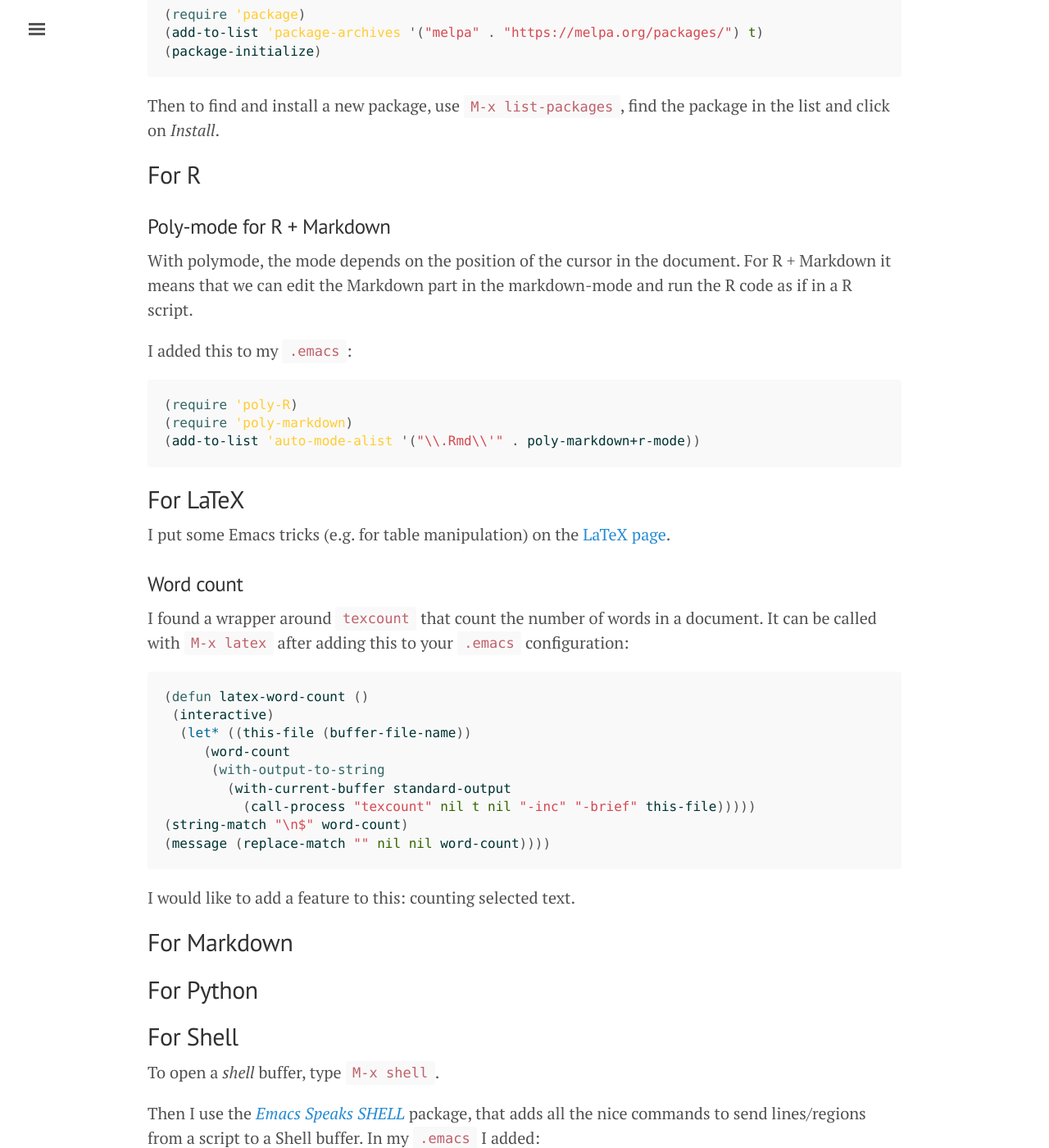
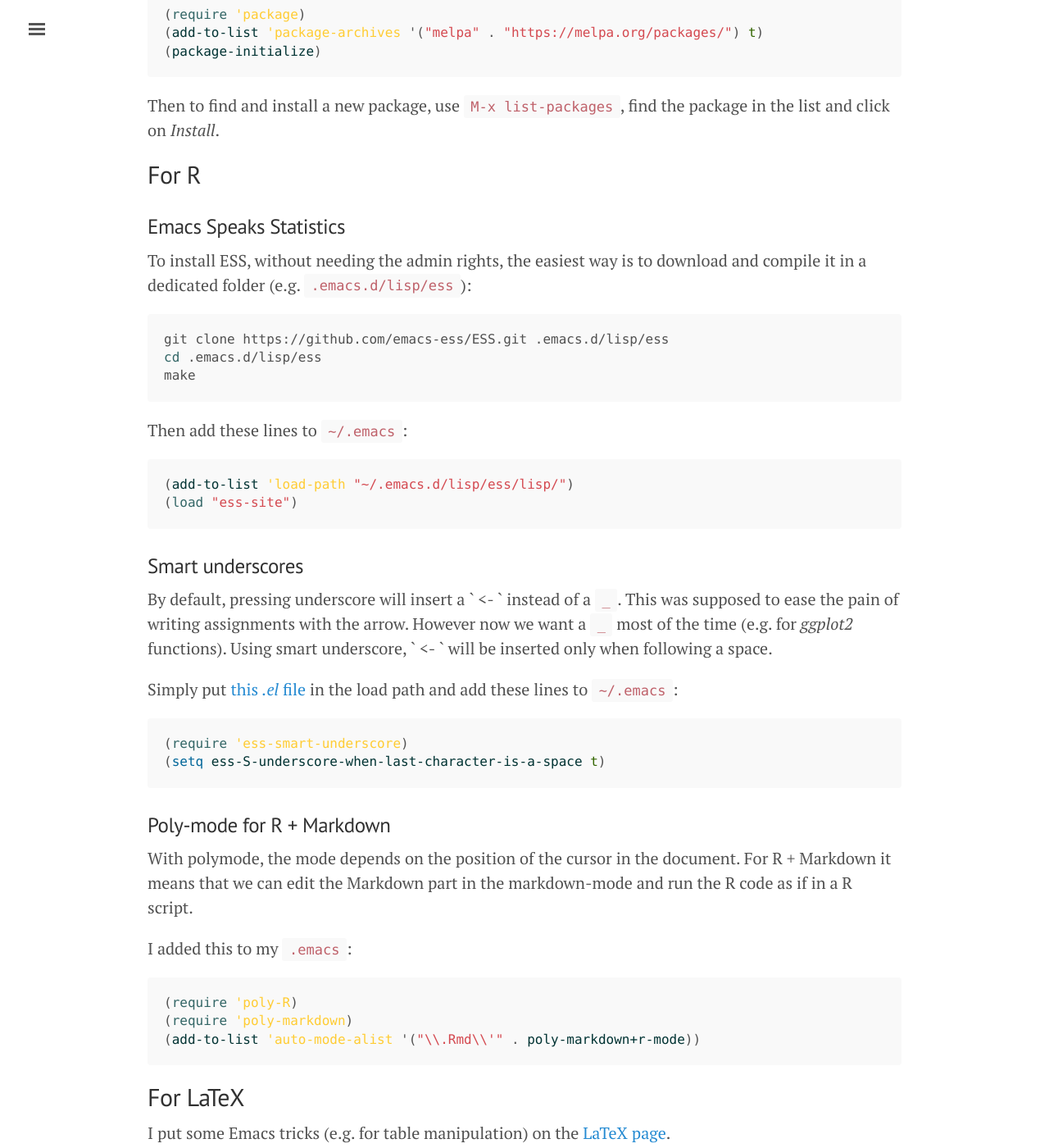
Before and after one commit to jmonlong/Hippocamplus, a Jekyll site: the page built from emacs.md, in a window 1280 px wide and 1400 px high, scrolled down 888 px. Shown: the whole window at 82% size. Built offline with Jekyll 4.4.1, drawn with Linux system fonts in a browser that asks for light colours; nearby versions of some CDN libraries; Markdown is read by kramdown in place of the engine named in the settings.

Commit message:
ess and underscore

````diff
--- a/emacs.md
+++ b/emacs.md
@@ -32,6 +32,32 @@ To install it, add to `.emacs`:
 Then to find and install a new package, use `M-x list-packages`, find the package in the list and click on *Install*.
 
 ## For R
+
+### Emacs Speaks Statistics
+To install ESS, without needing the admin rights, the easiest way is to download and compile it in a dedicated folder (e.g. `.emacs.d/lisp/ess`):
+
+```sh
+git clone https://github.com/emacs-ess/ESS.git .emacs.d/lisp/ess
+cd .emacs.d/lisp/ess
+make
+```
+
+Then add these lines to `~/.emacs`:
+
+```lisp
+(add-to-list 'load-path "~/.emacs.d/lisp/ess/lisp/")
+(load "ess-site")
+```
+
+### Smart underscores
+By default, pressing underscore will insert a ` <- ` instead of a `_`. This was supposed to ease the pain of writing assignments with the arrow. However now we want a `_` most of the time (e.g. for *ggplot2* functions). Using smart underscore, ` <- ` will be inserted only when following a space.
+
+Simply put [this *.el* file](http://www.emacswiki.org/emacs/download/ess-smart-underscore.el) in the load path and add these lines to `~/.emacs`:
+
+```lisp
+(require 'ess-smart-underscore)
+(setq ess-S-underscore-when-last-character-is-a-space t)
+```
 
 ### Poly-mode for R + Markdown
 
````
